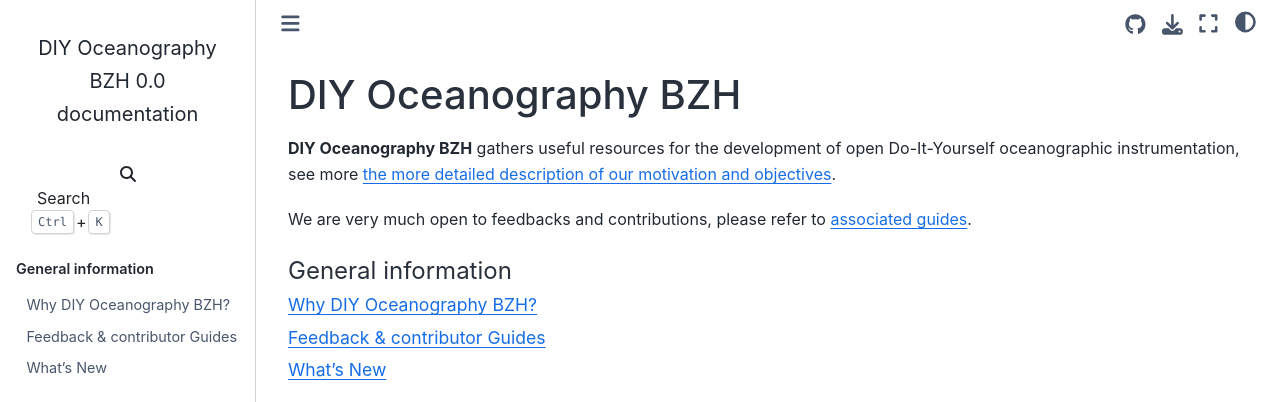
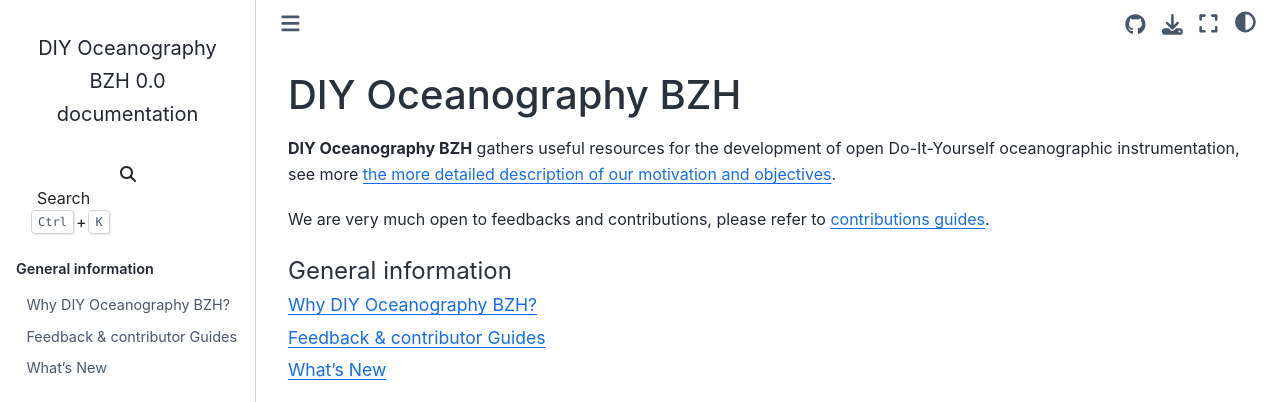
Before and after one commit to DIYOceanography/DIYOceanography_BZH, a Sphinx documentation site: the page built from docs/index.rst, in a window 1280 px wide. Shown: the top 402 px of the page. Built offline with Sphinx 7.4.7 and the Sphinx Book theme 1.1.4, drawn with Linux system fonts in a browser that asks for light colours.

```diff
--- a/docs/contributor_guide.rst
+++ b/docs/contributor_guide.rst
@@ -37,7 +37,7 @@ We are currently looking for contributions in the following areas:
 - **Zotero library**: We are looking for contributions to the Zotero library, including creation, new references, annotations, and organization of the library.
 
 The list of variables we wish to cover eventually is :
- - antifouling
+ - fouling
  - oxygen
  - pH
  - passive accoustics
--- a/docs/index.rst
+++ b/docs/index.rst
@@ -7,7 +7,7 @@ DIY Oceanography BZH
 
 **DIY Oceanography BZH** gathers useful resources for the development of open Do-It-Yourself oceanographic instrumentation, see more :doc:`the more detailed description of our motivation and objectives <why-DIY-Oceanography-BZH>`.
 
-We are very much open to feedbacks and contributions, please refer to :doc:`associated guides <contributor_guide>`.
+We are very much open to feedbacks and contributions, please refer to :doc:`contributions guides <contributor_guide>`.
 
 .. General
 .. --------
--- a/docs/why-DIY-Oceanography-BZH.rst
+++ b/docs/why-DIY-Oceanography-BZH.rst
@@ -32,7 +32,7 @@ The purpose is to empower people with the necessary information to select the mo
 
 The variables covered so far are: :doc:`temperature <temperature/temperature>`, :doc:`conductivity/salinity <conductivity/conductivity>`,  :doc:`fluorescence <fluorescence/fluorescence>`, :doc:`turbidity <turbidity/turbidity>`, :doc:`ocean currents <currents/currents>`.
 
-We are currently looking for :doc:`contributions`<contributor_guide>`. Feel free to suggest any variable you wish to see in this list by `opening a new issue <https://github.com/DIYOceanography/DIYOceanography_BZH/issues/new/choose>`_ on our GitHub repository.
+We are currently looking for :doc:`contributions <contributor_guide>`. Feel free to suggest any variable you wish to see in this list by `opening a new issue <https://github.com/DIYOceanography/DIYOceanography_BZH/issues/new/choose>`_ on our GitHub repository.
 
 References
 ----------
```
Also changed, not shown: docs/DIY-instru/diy_instru.ipynb (added), docs/temperature/temperature.ipynb.
